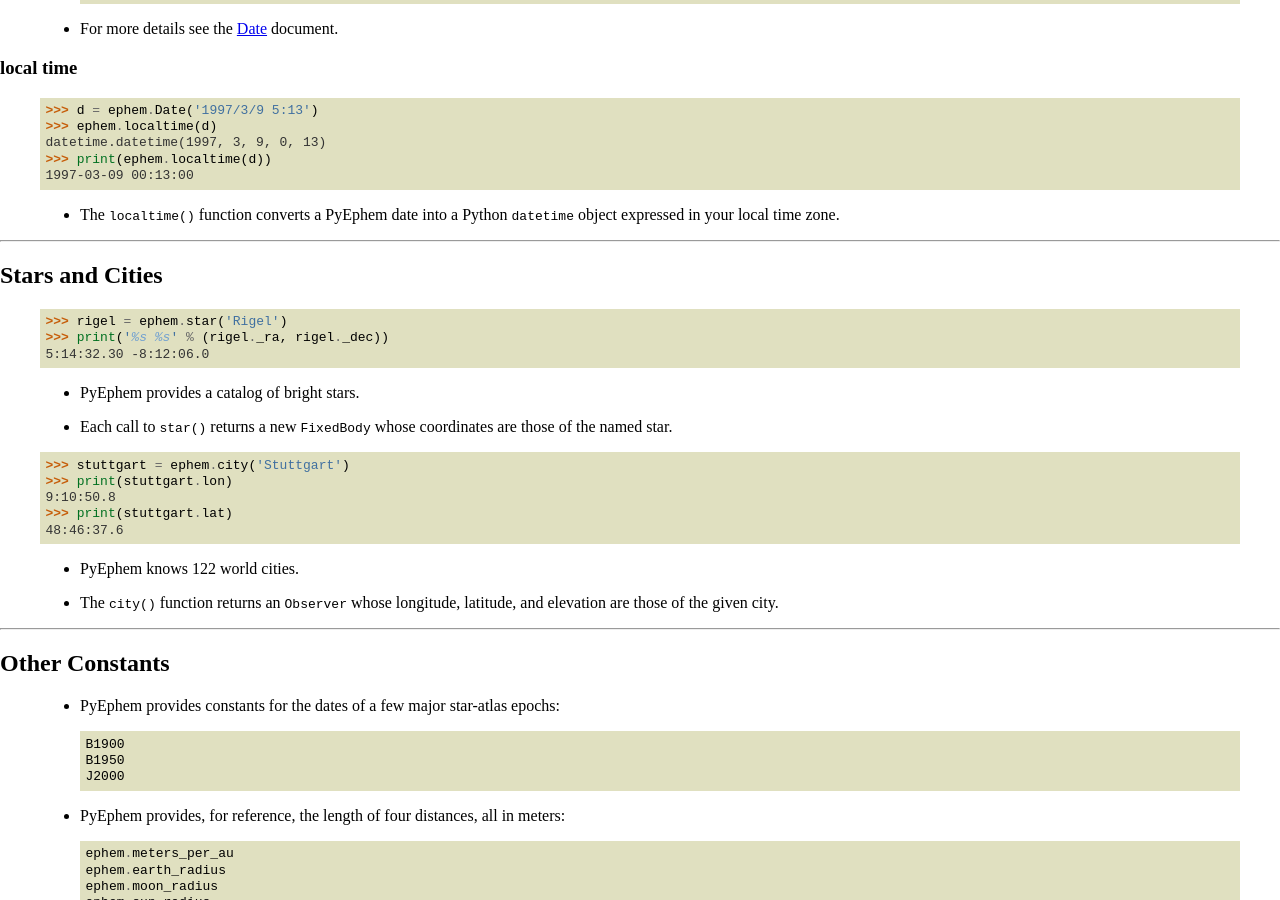
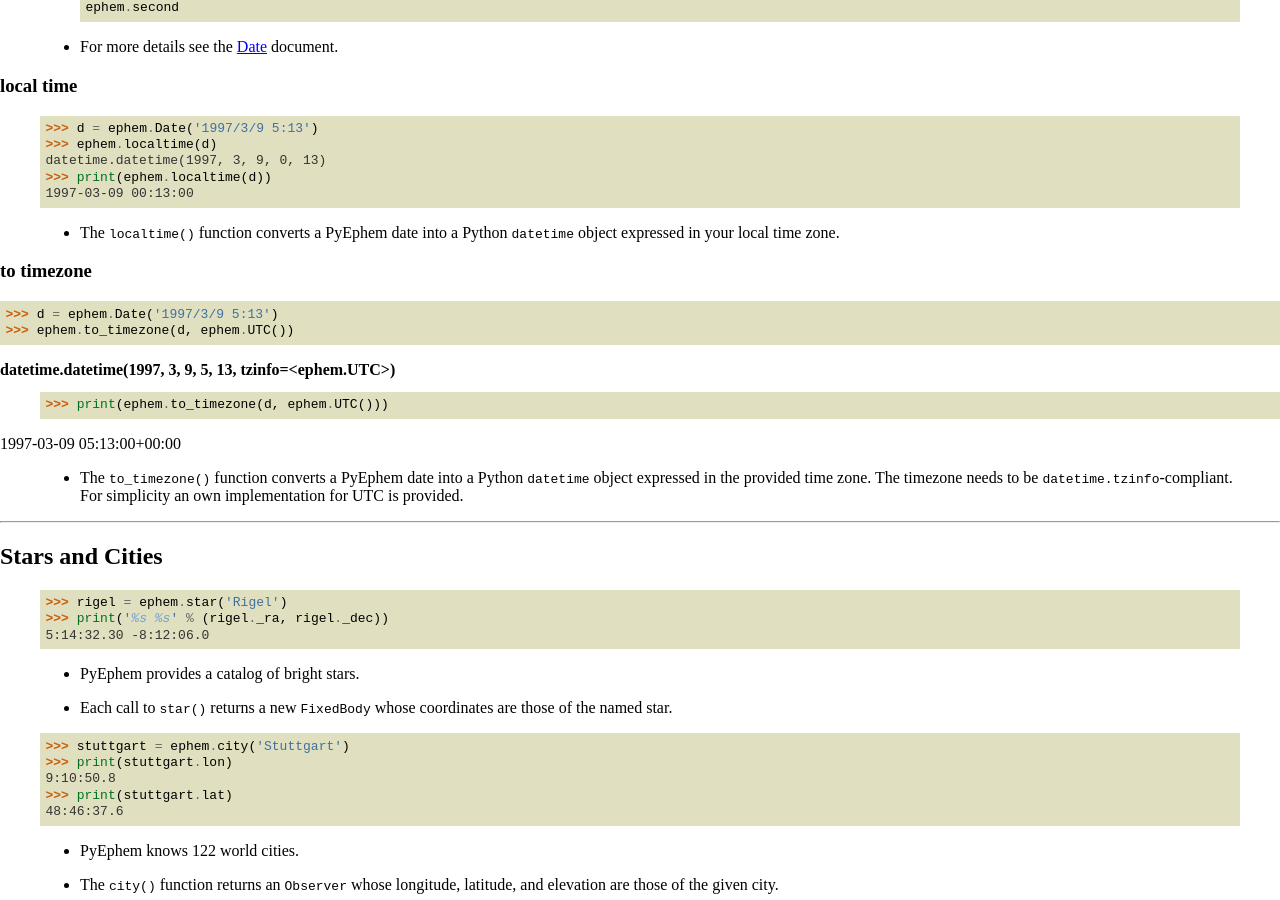
Before and after one commit to brandon-rhodes/pyephem, a Sphinx documentation site: the page built from ephem/doc/quick.rst, in a window 1280 px wide and 900 px high, scrolled down 13371 px. Built offline with Sphinx 7.4.7, drawn with Linux system fonts in a browser that asks for light colours.

Commit message:
Add documentation for to_timezone

```diff
--- a/ephem/__init__.py
+++ b/ephem/__init__.py
@@ -559,6 +559,8 @@
         return self.ZERO
     def dst(self, dt):
         return self.ZERO
+    def __repr__(self):
+        return "<ephem.UTC>"
 
 
 def to_timezone(date, tzinfo):
--- a/ephem/doc/quick.rst
+++ b/ephem/doc/quick.rst
@@ -840,6 +840,20 @@
  * The ``localtime()`` function converts a PyEphem date
    into a Python ``datetime`` object expressed in your local time zone.
 
+to timezone
+-----------
+
+ >>> d = ephem.Date('1997/3/9 5:13')
+ >>> ephem.to_timezone(d, ephem.UTC())
+datetime.datetime(1997, 3, 9, 5, 13, tzinfo=<ephem.UTC>)
+ >>> print(ephem.to_timezone(d, ephem.UTC()))
+1997-03-09 05:13:00+00:00
+
+ * The ``to_timezone()`` function converts a PyEphem date
+   into a Python ``datetime`` object expressed in the provided time zone.
+   The timezone needs to be ``datetime.tzinfo``-compliant.
+   For simplicity an own implementation for UTC is provided.
+
 ----
 
 Stars and Cities
```
